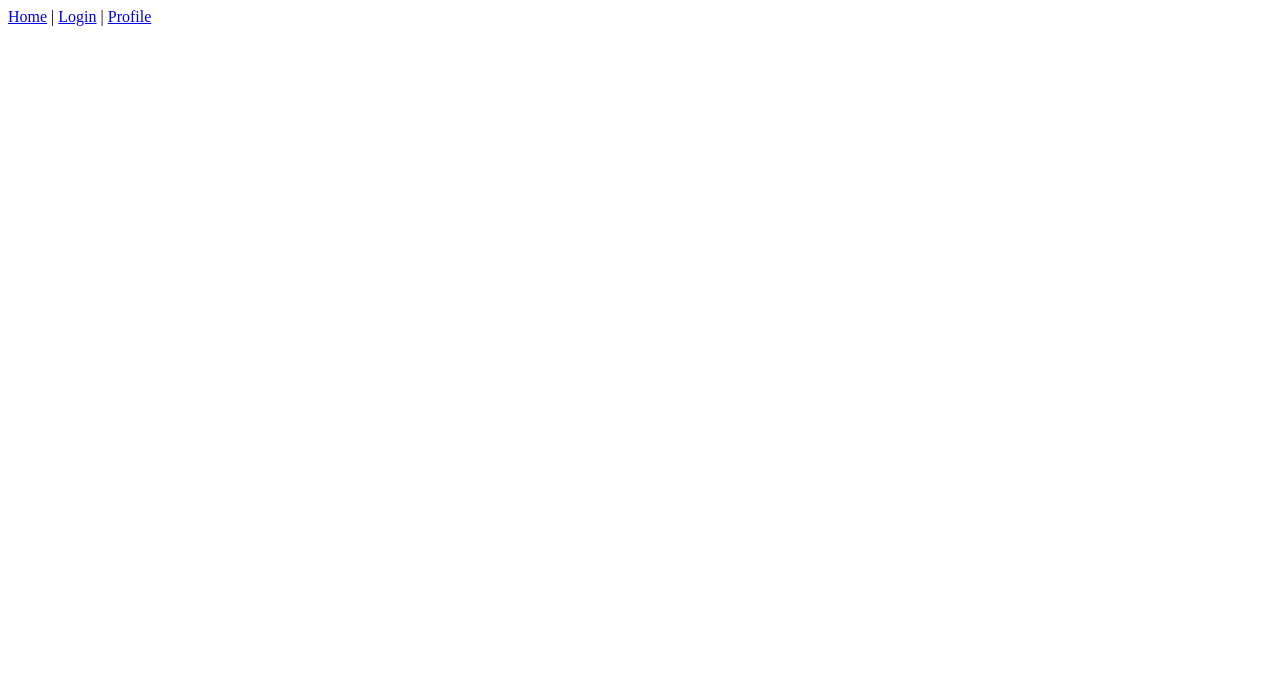
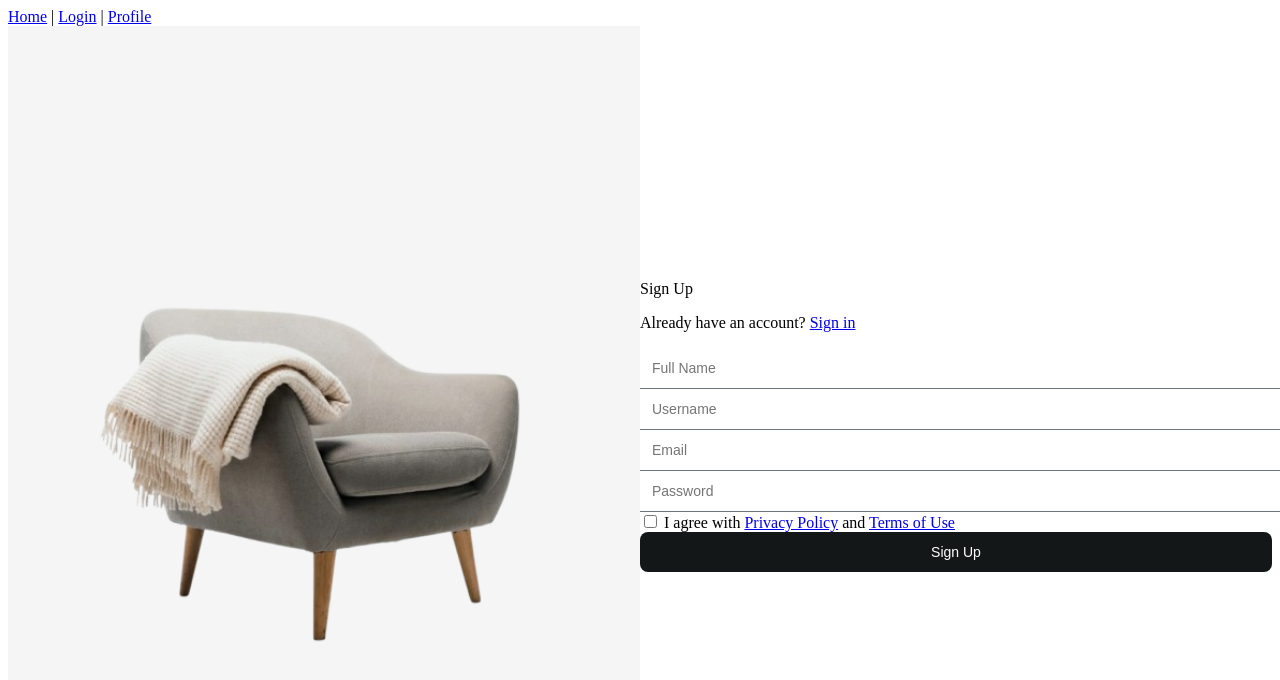
Before and after one commit to YoniBcha/angular-e-commerce, an Angular app: page /signup in a window 1280 px wide. Before the commit this address led to /. Shown: the top 680 px of the page. Built offline with nearby package versions, Linux system fonts and the light colour scheme.

Commit message:
autentication page ui

```diff
--- a/src/app/app.routes.ts
+++ b/src/app/app.routes.ts
@@ -3,9 +3,11 @@ import { HomeComponent } from '../app/pages/home/home';
 import { LoginComponent } from './pages/auth/login/login';
 import { ProfileComponent } from './pages/profile/profile';
 import { AuthGuard } from './core/guards/auth-guard';
+import { SignupComponent } from './pages/auth/signup/signup';
 
 export const routes: Routes = [
   { path: '', component: HomeComponent },
   { path: 'login', component: LoginComponent },
+  { path: 'signup', component: SignupComponent },
   { path: 'profile', component: ProfileComponent, canActivate: [AuthGuard] },
 ];
--- a/src/app/core/services/auth.ts
+++ b/src/app/core/services/auth.ts
@@ -3,7 +3,6 @@ import { Injectable } from '@angular/core';
 @Injectable({
   providedIn: 'root',
 })
-
 export class AuthService {
   login(username: string, password: string) {
     if (username === 'admin' && password === '1234') {
--- a/src/app/pages/auth/login/login.html
+++ b/src/app/pages/auth/login/login.html
@@ -1,18 +1,16 @@
-<div class="login-container">
-  <div class="login-leftside">
-    <img src="Paste_image-removebg-preview.png" alt="Logo" />
+<app-auth-layout>
+  <div>
+    <div class="title">Sign In</div>
+
+    <p>
+      Don’t have an account yet?
+      <a routerLink="/signup">Sign Up</a>
+    </p>
+
+    <app-input type="text" placeholder="Username" [(value)]="username"></app-input>
+
+    <app-input type="password" placeholder="Password" [(value)]="password"></app-input>
+
+    <app-button label="Login" (click)="login()"></app-button>
   </div>
-  <div class="login-rightside">
-    <div class="">
-      <div class="title">Sign In</div>
-      <p>Don’t have an account yet? <a routerLink="/signup">Sign Up</a></p>
-      <div class="">
-        <app-input type="text" placeholder="Username" [(value)]="username"></app-input>
-        <app-input type="password" placeholder="Password" [(value)]="password"></app-input>
-      </div>
-      <!-- <input [(ngModel)]="username" placeholder="username" />
-      <input [(ngModel)]="password" type="password" placeholder="password" /> -->
-      <app-button label="Login" (click)="login()"></app-button>
-    </div>
-  </div>
-</div>
+</app-auth-layout>
--- a/src/app/pages/auth/login/login.ts
+++ b/src/app/pages/auth/login/login.ts
@@ -4,11 +4,13 @@ import { Router } from '@angular/router';
 import { AuthService } from '../../../core/services/auth';
 import { Button } from '../../../shared/button/button';
 import { InputComponent } from '../../../shared/input/input';
+import { AuthLayout } from '../../../shared/auth-layout/auth-layout';
+import { RouterModule } from '@angular/router';
 
 @Component({
   selector: 'app-login',
   standalone: true,
-  imports: [FormsModule, Button, InputComponent],
+  imports: [FormsModule, Button, RouterModule, InputComponent, AuthLayout],
   templateUrl: './login.html',
   styleUrls: ['./login.scss'],
 })
--- /dev/null
+++ b/src/app/pages/auth/signup/signup.html
@@ -0,0 +1,30 @@
+<app-auth-layout>
+  <div class="signup-form">
+    <div class="title">Sign Up</div>
+
+    <p>
+      Already have an account?
+      <a routerLink="/login">Sign in</a>
+    </p>
+
+    <app-input placeholder="Full Name" [(value)]="name"></app-input>
+
+    <app-input placeholder="Username" [(value)]="username"></app-input>
+
+    <app-input type="email" placeholder="Email" [(value)]="email"></app-input>
+
+    <app-input type="password" placeholder="Password" [(value)]="password"></app-input>
+
+    <div class="terms">
+      <input type="checkbox" [(ngModel)]="agree" />
+      <span>
+        I agree with
+        <a href="#">Privacy Policy</a>
+        and
+        <a href="#">Terms of Use</a>
+      </span>
+    </div>
+
+    <app-button label="Sign Up" (onClick)="signup()"></app-button>
+  </div>
+</app-auth-layout>
--- /dev/null
+++ b/src/app/pages/auth/signup/signup.ts
@@ -0,0 +1,36 @@
+import { Component } from '@angular/core';
+import { FormsModule } from '@angular/forms';
+import { InputComponent } from '../../../shared/input/input';
+import { Button } from '../../../shared/button/button';
+import { AuthLayout } from '../../../shared/auth-layout/auth-layout';
+import { CommonModule } from '@angular/common';
+import { RouterModule } from '@angular/router';
+
+@Component({
+  selector: 'app-signup',
+  standalone: true,
+  imports: [CommonModule, FormsModule, RouterModule, InputComponent, Button, AuthLayout],
+  templateUrl: './signup.html',
+  styleUrls: ['./signup.scss'],
+})
+export class SignupComponent {
+  name = '';
+  username = '';
+  email = '';
+  password = '';
+  agree = false;
+
+  signup() {
+    if (!this.agree) {
+      alert('You must agree to the terms');
+      return;
+    }
+
+    console.log({
+      name: this.name,
+      username: this.username,
+      email: this.email,
+      password: this.password,
+    });
+  }
+}
--- /dev/null
+++ b/src/app/shared/auth-layout/auth-layout.html
@@ -0,0 +1,9 @@
+<div class="auth-container">
+  <div class="auth-leftside">
+    <img src="Paste_image-removebg-preview.png" alt="Logo" />
+  </div>
+
+  <div class="auth-rightside">
+    <ng-content></ng-content>
+  </div>
+</div>
--- /dev/null
+++ b/src/app/shared/auth-layout/auth-layout.scss
@@ -0,0 +1,24 @@
+.auth-container {
+  display: flex;
+  height: 100vh;
+}
+
+.auth-leftside {
+  flex: 1;
+  display: flex;
+  justify-content: center;
+  align-items: center;
+  background: #f5f5f5;
+
+  img {
+    width: 500px;
+    height: auto;
+  }
+}
+
+.auth-rightside {
+  flex: 1;
+  display: flex;
+  justify-content: center;
+  align-items: center;
+}
--- /dev/null
+++ b/src/app/shared/auth-layout/auth-layout.ts
@@ -0,0 +1,9 @@
+import { Component } from '@angular/core';
+
+@Component({
+  selector: 'app-auth-layout',
+  imports: [],
+  templateUrl: './auth-layout.html',
+  styleUrl: './auth-layout.scss',
+})
+export class AuthLayout {}
```
Also changed, not shown: src/app/pages/auth/signup/signup.scss (added), 2 other files (tests, documents, lock files or other folders).
